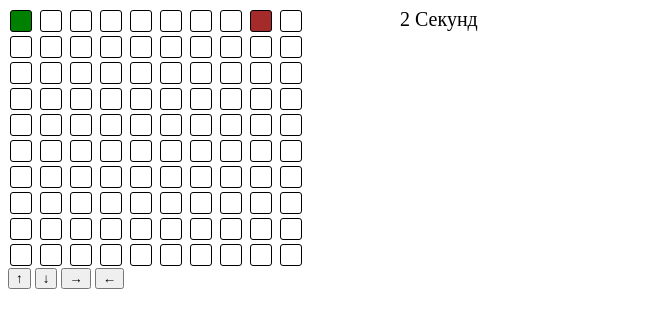
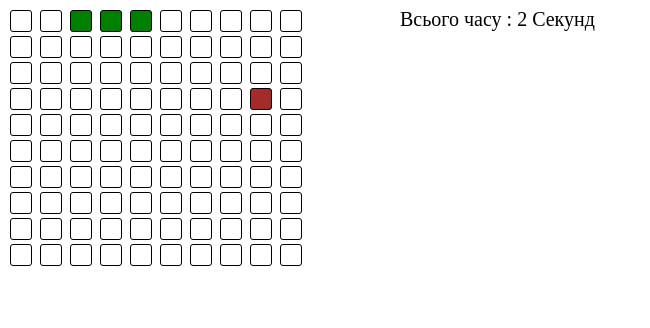
Before and after one commit to Malakutsko-Andriy/AFE-44MAS, a plain HTML site: page index.html in a window 1280 px wide. Both pictures are taken after a click on the button "Start". Shown: the whole page, without its empty margins (0-650 px from the left). Drawn offline with Linux system fonts and the light colour scheme.

Commit message:
Move Snake

```diff
--- a/index.html
+++ b/index.html
@@ -8,14 +8,8 @@
 </head>
 <body>
     <div id="Timer"></div>
-    <button id="StartButton" onclick="InitGame() ">Start</button>
-    <div class="Field"></div>
+    <button id="StartButton">Start</button>
+    <div id="Field"></div>
     <script src="script.js"></script>
-    <div id="Direction">
-        <button>&#8593</button>
-        <button>&#8595</button>
-        <button>&#8594</button>
-        <button>&#8592</button>
-    </div>
 </body>
 </html>
--- a/script.js
+++ b/script.js
@@ -1,105 +1,123 @@
-class CSnake {
-    constructor(SnakeСoordinate, Direction) {
-        this.SnakeСoordinate = SnakeСoordinate
-        this.Direction = Direction
-        this.Color = 'Green'
+alert('Я видалив блок зі стрілочками через ненадібність працюють тільки стрілки на клавіатурі')
+
+let Field = document.querySelector("#Field")
+let popup = document.querySelector("#StartButton");
+let width = 10;
+let currentIndex = 0
+let appleIndex = 0
+let currentSnake = [2, 1, 0]
+let direction = 1
+let interval = 0
+let IntervalTimer
+let GameStarted = false
+let StartDate
+
+popup.addEventListener('click', (e) => {
+    if (!GameStarted) {
+        createBoard()
+        InitGame()
+        GameStarted = true
+    } else if (GameStarted) {
+        replay()
+    }
+})
+
+
+function createBoard() {
+    popup.style.display = "none";
+    for (let i = 0; i < 100; i++) {
+        let div = document.createElement("div")
+        div.classList.add('Cell')
+        Field.appendChild(div)
     }
 }
 
-class CField {
-    constructor(SnakeLenght, EmptyCell, Difficulty) {
-        this.SnakeLenght = SnakeLenght
-        this.EmptyCell = EmptyCell
-        this.Difficulty = Difficulty
-    }
-}
-
-class CFood {
-    constructor (Cordinate, color) {
-        this.Cordinate = Cordinate
-        this.color = 'brown'
-    }
-}
-
-const Snake = new CSnake([[1, 1]], null)
-const Field = new CField(1, 99, null)
-const Food = new CFood(null)
-let Cells = []
-let StartDate
-
-function AddCell(x, y, FSnake, Number) {
-    Cells.push([[y, x]])
-    if (FSnake) {
-        const Cell = document.createElement('div')
-        Cell.classList.add('Cell')
-        Cell.setAttribute('Cordinate', Cells[Number][1])
-        Cell.style.backgroundColor = Snake.Color
-        Cells[Number].push(Cell)
-        Cells[Number].push(true)
-        document.querySelector('.Field').appendChild(Cell)
-    } else {
-        const Cell = document.createElement('div')
-        Cell.classList.add('Cell')
-        Cell.setAttribute('Cordinate', Cells[Number][1])
-        Cells[Number].push(Cell)
-        Cells[Number].push(false)
-        document.querySelector('.Field').appendChild(Cell)
-    }
-}
 
 function InitGame() {
-    StartDate = new Date
-    Timer()
-    let x = 1
-    let y = 1
-    let Button = document.querySelector('#StartButton')
-    const DirectionB = document.querySelector('#Direction')
-    DirectionB.style.display = 'block'
-    Button.remove()
-    for (let i = 0; i < 100; i++) {
-        if (i == 0) {
-            AddCell(x, y, true, 0)
-            x++
-        } else {
-            if (x <= 10) {
-                AddCell(x, y, false, i)
-                x++
-            } else {
-                y++
-                AddCell(1, y, false, i)
-                x = 2
-            }
-        }
-    }
-    createFood()
-}
-
-const TimerContainer = document.querySelector('#Timer')
-
-function Timer() {
-    setInterval(function () {
+    let squares = document.querySelectorAll("#Field div")
+    randomApple(squares)
+    direction = 1
+    currentSnake = [2, 1, 0]
+    currentIndex = 0
+    currentSnake.forEach(index => squares[index].classList.add("snake"))
+    interval = setInterval(moveOutcome, 1000)
+    StartDate = new Date()
+    IntervalTimer = setInterval(() => {
+        const TimerContainer = document.querySelector('#Timer')
         const CurretDate = new Date
         const Delta = CurretDate - StartDate
         const day = Math.floor(Delta / 86400000)
         const hour = Math.floor((Delta - day * 86400000) / 3600000)
         const min = Math.floor((Delta - (day * 86400000 + hour * 3600000)) / 60000)
-        const sec = Math.floor(
-            (Delta - (day * 86400000 + hour * 3600000 + min * 60000)) / 1000
-        )
+        const sec = Math.floor((Delta - (day * 86400000 + hour * 3600000 + min * 60000)) / 1000)
         if (sec >= 1 && min == 0) {
-            TimerContainer.textContent = sec + ' Секунд'
+            TimerContainer.textContent = 'Всього часу : ' + sec + ' Секунд'
         } else if (min >= 1) {
-            TimerContainer.textContent = min + ' Мінут : ' + sec + ' Секунд'
-        }
-    }, 1000)
+            TimerContainer.textContent = 'Всього часу : ' + min + ' Мінут : ' + sec + ' Секунд'
+        }}, 1000)
 }
 
-function createFood() {
-    const RandomCell = Math.floor(Math.random() * 99)
-    if (Cells[RandomCell][2]) {
-        createFood()
+
+
+function moveOutcome() {
+    let squares = document.querySelectorAll("#Field div")
+    if (checkForHits(squares)) {
+        alert("Ви проглали")
+        popup.style.display = "flex"
+        Field.innerHTML = ""
+        StartDate = 0
+        clearInterval(IntervalTimer)
+        return clearInterval(interval)
     } else {
-        Cells[RandomCell][1].style.backgroundColor = Food.color
-        Field.EmptyCell--
+        moveSnake(squares)
     }
 }
+
+function moveSnake(squares) {
+    let tail = currentSnake.pop()
+    squares[tail].classList.remove("snake")
+    currentSnake.unshift(currentSnake[0] + direction)
+    eatApple(squares, tail)
+    squares[currentSnake[0]].classList.add("snake")
+}
+
+function checkForHits(squares) {
+    if (
+        (currentSnake[0] + width >= (width * width) && direction === width) ||
+        (currentSnake[0] % width === width - 1 && direction === 1) ||
+        (currentSnake[0] % width === 0 && direction === -1) ||
+        (currentSnake[0] - width <= 0 && direction === -width) ||
+        squares[currentSnake[0] + direction].classList.contains("snake")
+    ) {
+        return true
+    } else {
+        return false
+    }
+}
+
+function eatApple(squares, tail) {
+    if (squares[currentSnake[0]].classList.contains("apple")) {
+        squares[currentSnake[0]].classList.remove("apple")
+        squares[tail].classList.add("snake")
+        currentSnake.push(tail)
+        randomApple(squares)
+    }
+}
+
+function randomApple(squares) {
+    do {
+        appleIndex = Math.floor(Math.random() * squares.length)
+    } while (squares[appleIndex].classList.contains("snake"))
+    squares[appleIndex].classList.add("apple")
+}
+
+window.addEventListener("keydown", (e) => { if (e.key == 'ArrowUp' && direction != +width) { direction = -width } })
+window.addEventListener("keydown", (e) => { if (e.key == 'ArrowDown' && direction != -width) { direction = +width } })
+window.addEventListener("keydown", (e) => { if (e.key == 'ArrowLeft' && direction != 1) { direction = -1 } })
+window.addEventListener("keydown", (e) => { if (e.key == 'ArrowRight' && direction != -1) { direction = 1 } })
+
+function replay() {
+    createBoard()
+    InitGame()
+    popup.style.display = "none";
+}
--- a/style.css
+++ b/style.css
@@ -6,7 +6,15 @@
     border-radius: 3px;
 }
 
-.Field {
+.snake {
+    background-color: green;
+}
+
+.apple {
+    background-color: brown;
+}
+
+#Field {
     width: 300px;
     display: grid;
     grid-template-columns: 1fr 1fr 1fr 1fr 1fr 1fr 1fr 1fr 1fr 1fr;
```
